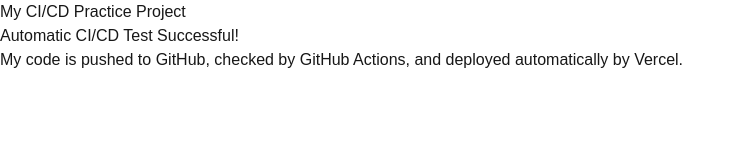
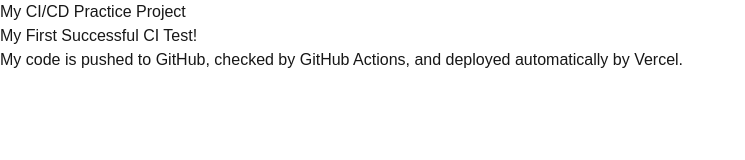
Before and after one commit to mahsankhan982/ci-cd-practice, a Next.js app: page / in a window 1280 px wide. Shown: the top 160 px of the page, without its empty margins (0-745 px from the left). Built offline with nearby package versions, Linux system fonts and the light colour scheme.

Commit message:
Update homepage for successful CI test

```diff
--- a/app/page.tsx
+++ b/app/page.tsx
@@ -2,7 +2,7 @@ export default function Home() {
   return (
     <main>
       <h1>My CI/CD Practice Project</h1>
-      <h2>Automatic CI/CD Test Successful!</h2>
+      <h2>My First Successful CI Test!</h2>
       <p>
         My code is pushed to GitHub,
         checked by GitHub Actions,
```
